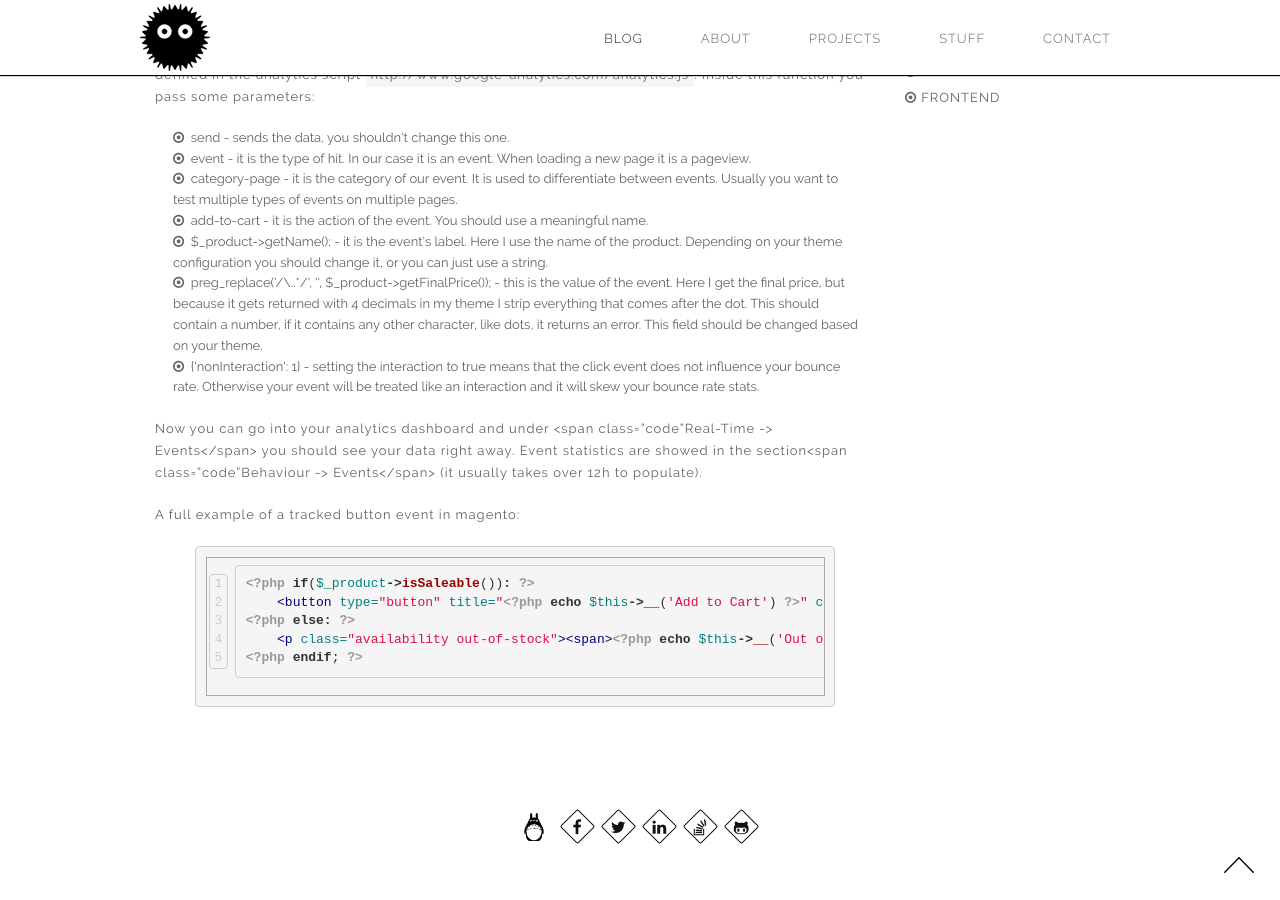
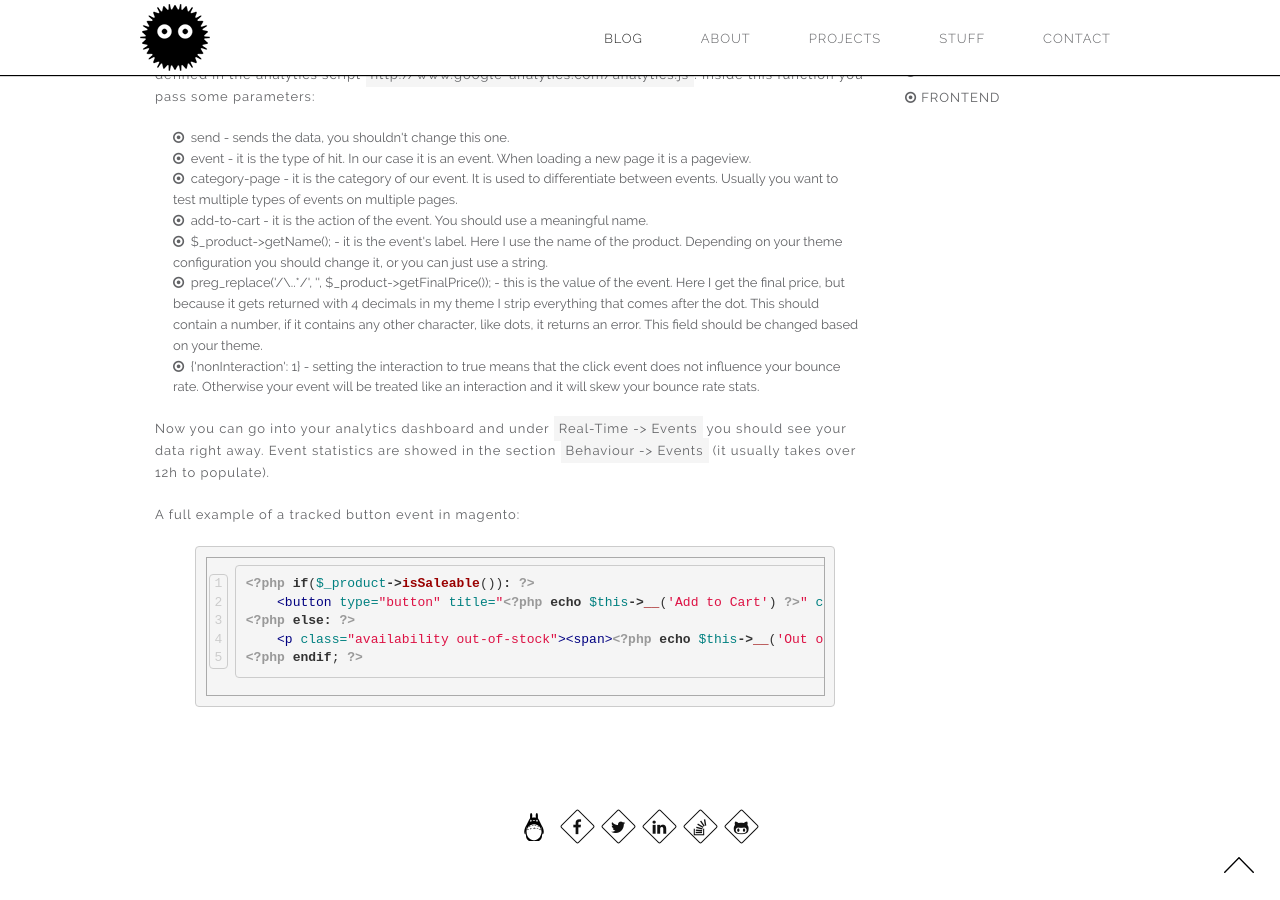
Before and after one commit to ClaudiuCreanga/ClaudiuCreanga.github.io, a Jekyll site: the page built from _posts/2015-07-29-magento-analytics-event-tracking.markdown, in a window 1280 px wide and 900 px high, scrolled down 597 px. Built offline with Jekyll 4.4.1, drawn with Linux system fonts in a browser that asks for light colours; nearby versions of some CDN libraries; comment, search, counter and statistics services are not loaded; some of the changed lines change nothing that is shown.

Commit message:
post corrected

```diff
--- a/_posts/2015-07-29-magento-analytics-event-tracking.markdown
+++ b/_posts/2015-07-29-magento-analytics-event-tracking.markdown
@@ -27,7 +27,7 @@ To every node in your page you can attach an onclick event. Here we attach it to
 <li>&nbsp; {'nonInteraction': 1} - setting the interaction to true means that the click event does not influence your bounce rate. Otherwise your event will be treated like an interaction and it will skew your bounce rate stats.</li>
 </ul>
 
-Now you can go into your analytics dashboard and under <span class="code"Real-Time -> Events</span> you should see your data right away. Event statistics are showed in the section<span class="code"Behaviour -> Events</span> (it usually takes over 12h to populate).
+Now you can go into your analytics dashboard and under <span class="code">Real-Time -> Events</span> you should see your data right away. Event statistics are showed in the section <span class="code">Behaviour -> Events</span> (it usually takes over 12h to populate).
 
 A full example of a tracked button event in magento:
 
```
